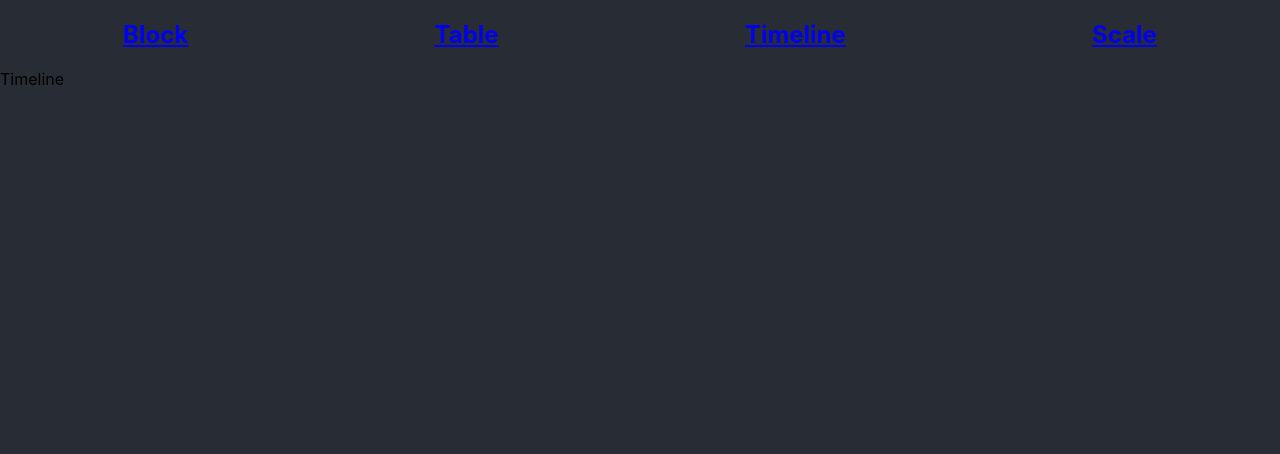
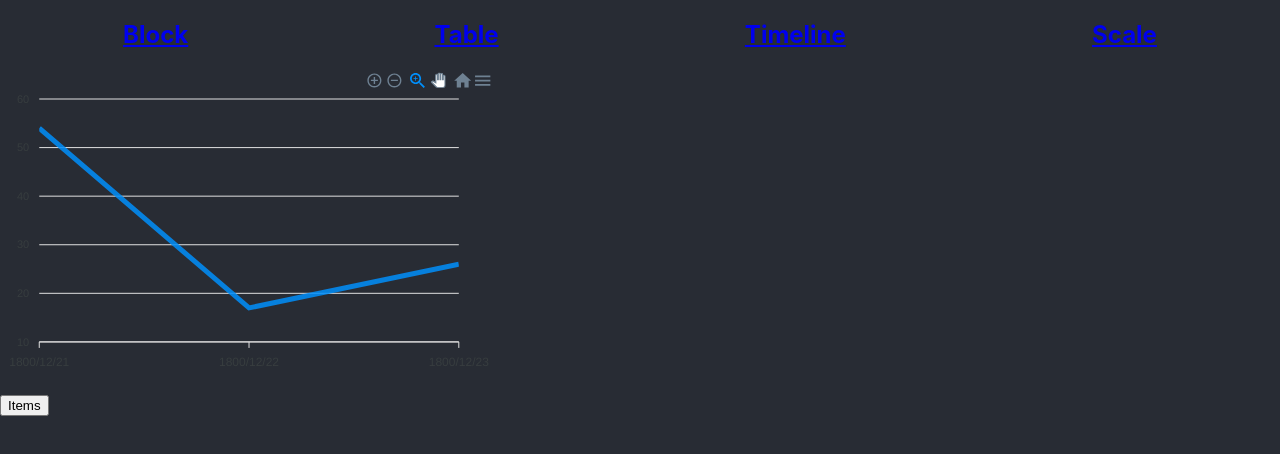
Before and after one commit to adam-vermes/react-chart, a React (Create React App) app: page /timeline in a window 1280 px wide. Shown: the top 454 px of the page. Built offline with nearby package versions, Linux system fonts and the light colour scheme.

Commit message:
Timeline

```diff
--- a/src/API/Api.js
+++ b/src/API/Api.js
@@ -1,11 +1,9 @@
-import React from 'react'
+import data from './data.json';
 
-const Api = () => {
-    return (
-        <div>
-
-        </div>
-    )
+function getData() {
+  return new Promise((resolve) => {
+    setTimeout(resolve(data));
+  }, 1000);
 }
 
-export default Api
+export { getData };
--- a/src/component/Timeline/Timeline.js
+++ b/src/component/Timeline/Timeline.js
@@ -1,10 +1,68 @@
-import React from 'react'
+import React, { useEffect, useState } from 'react'
+import Chart from "react-apexcharts";
+import { getData } from '../../API/Api';
 
 const Timeline = () => {
+    const [rawData, setRawData] = useState([]);
+
+    useEffect(() => {
+      getData().then(datas => {
+        setRawData(datas);
+      });
+    }, [rawData]);
+
+    function clickHandler() {
+      rawData.map(item => {
+        setChartData(prevChartData =>
+          [...prevChartData, prevChartData.series.map(
+            serie => {
+              console.log(serie);
+            return serie.data.map(s => {
+              s.x = item.date
+              console.log(s);
+            })
+        })])
+    })
+  }
+
+    const [chartData, setChartData] = useState(
+    {
+      options: {
+        chart: {
+          id: "line"
+        },
+      },
+
+      series: [{
+        data: [{ x: '1800/12/21', y: '54' }, { x: '1800/12/22', y: '17' } , { x: '1800/12/23', y: '26' }]
+      }],
+        xaxis: {
+        type: 'category'
+      }
+    }
+  );
+
     return (
+      <div>
         <div>
-            Timeline
         </div>
+        <div className="app">
+        <div className="row">
+          <div className="mixed-chart">
+            <Chart
+              options={chartData.options}
+              series={chartData.series}
+              type="line"
+              width="500"
+            />
+          </div>
+        </div>
+      </div>
+
+      <button onClick={clickHandler}>Items</button>
+
+      {/* {rawData.map((item)=>{ return <div key={item.id}> { item.date + ' - ' +  item.category } </div>})} */}
+      </div>
     )
 }
 
```
